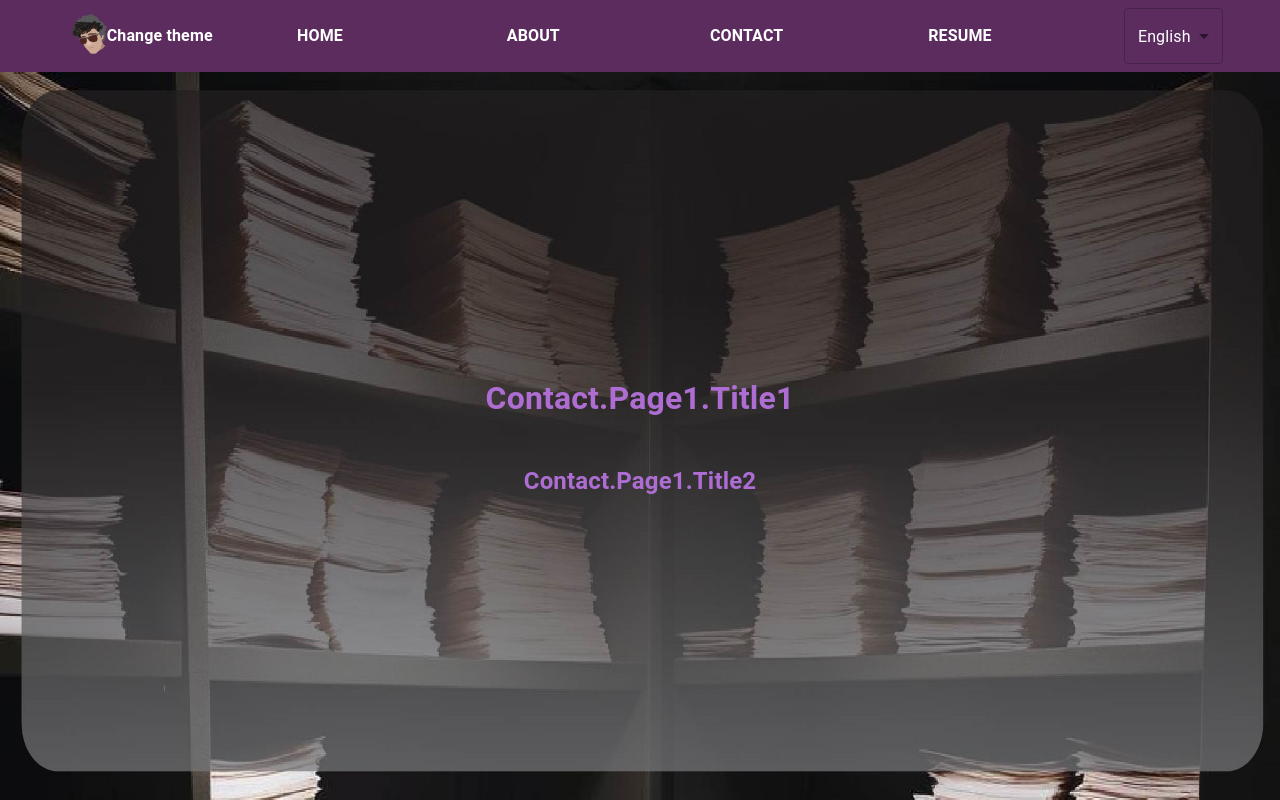
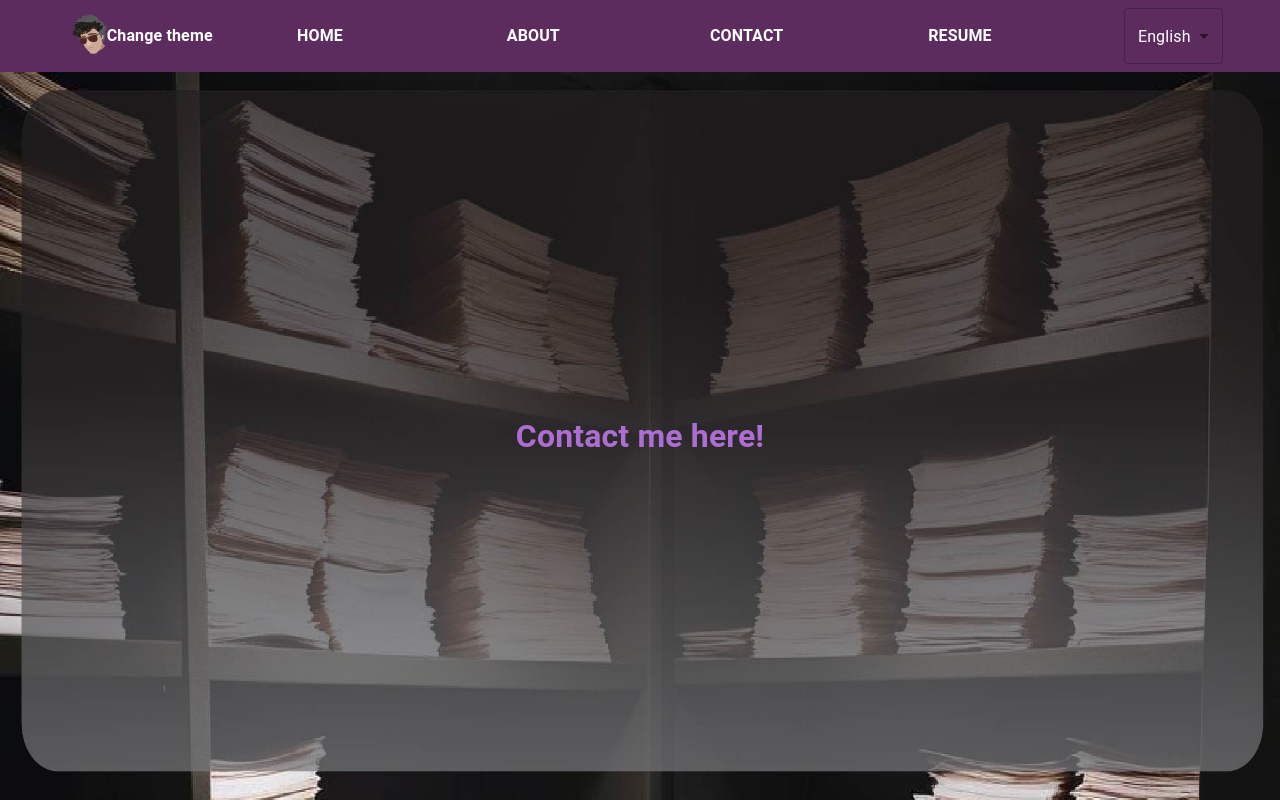
Before and after one commit to lieautman/Presentation-Site, a React (Create React App) app: page / in a window 1280 px wide. Both pictures are taken after a click on the button "CONTACT". Built offline with nearby package versions, Linux system fonts and the light colour scheme.

Commit message:
contact translation

```diff
--- a/src/Pages/Contact/Contact.js
+++ b/src/Pages/Contact/Contact.js
@@ -64,14 +64,6 @@ function Contact() {
             }}>
             {t("Contact.Page1.Title1")}
           </h1>
-        </TypographyWithTheme>
-        <TypographyWithTheme color={currentTheme.colors.titleColor}>
-          <h2
-            style={{
-              fontSize: matches ? currentTheme.fontSizes.h2 : currentTheme.fontSizesPhone.h2,
-            }}>
-            {t("Contact.Page1.Title2")}
-          </h2>
         </TypographyWithTheme>
       </Box>
       <Box
--- a/src/locales/en/translation.json
+++ b/src/locales/en/translation.json
@@ -28,6 +28,14 @@
       "Paragraph4": "These sections, as well as a theme changer and a language changer appear in a navigation bar."
     }
   },
+  "Contact": {
+    "Page1": {
+      "Title1": "Contact me here!"
+    },
+    "Page2": {
+      "Title1": "Below you can email me directly!"
+    }
+  },
   "Resume": {
     "Page1": {
       "Title1": "Down below you can download my resume!",
--- a/src/locales/ro/translation.json
+++ b/src/locales/ro/translation.json
@@ -28,6 +28,14 @@
       "Paragraph4": "Aceste sectiuni, alaturi de un schimbator de tema si unul pentru limba se afla in bara de navigatie."
     }
   },
+  "Contact": {
+    "Page1": {
+      "Title1": "Contacteaza-ma aici!"
+    },
+    "Page2": {
+      "Title1": "Mai jos poti imi poti trimite un email direct!"
+    }
+  },
   "Resume": {
     "Page1": {
       "Title1": "Mai jos puteti descarca curriculum vitae-el meu!",
```
